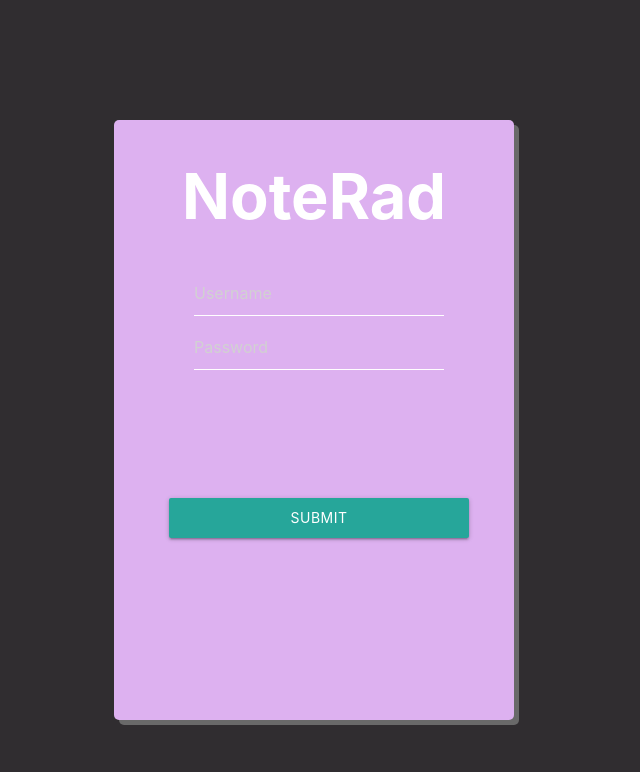
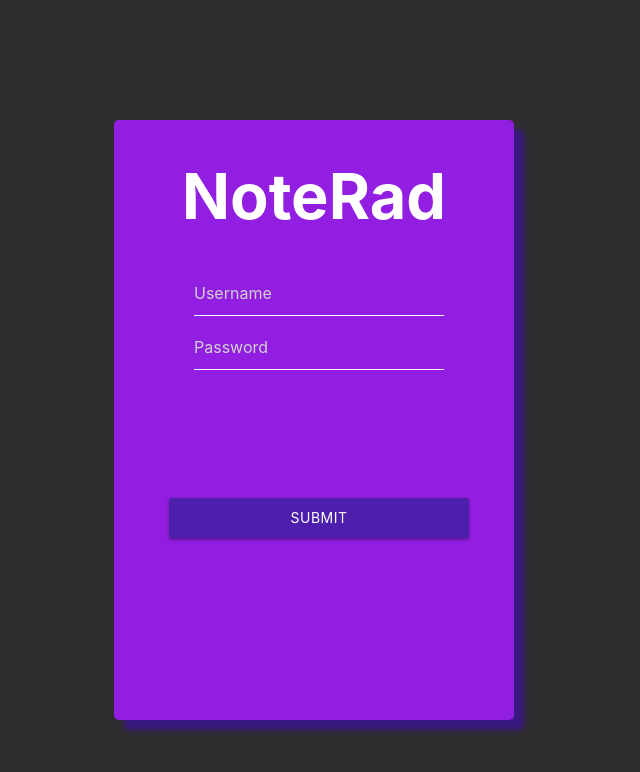
Before and after one commit to jedspears/notepad-frontend, a React (Create React App) app: page / in a window 1280 px wide. Shown: the top 772 px of the page, without its empty margins (398-1038 px from the left). Built offline with nearby package versions, Linux system fonts and the light colour scheme; no server answers.

Commit message:
coloring

```diff
--- a/src/UserLoginContainer.css
+++ b/src/UserLoginContainer.css
@@ -1,12 +1,12 @@
 #login-container {
-  background-color: rgb(221, 177, 240);
+  background-color: #921EE1;
   width: 400px;
   height: 600px;
   left: 40%;
   top: 15%;
   border-radius: 5px;
   position: absolute;
-  box-shadow: 5px 5px rgb(105, 105, 105);
+  box-shadow: 10px 10px 5px #3A1881;
 }
 
 h1 {
--- a/src/components/Notepad.js
+++ b/src/components/Notepad.js
@@ -55,7 +55,8 @@ function Notepad(props) {
           onChange={(e)=>props.handleChange(e)}
           type="text"
           value={props.selectedNote.title}
-          name="title">
+          name="title"
+          style={{color: weather.accent}}>
         </input>
         <div className="input-field" ></div>
           <textarea
--- a/src/components/UserLogin.js
+++ b/src/components/UserLogin.js
@@ -29,13 +29,15 @@ function UserLogin(props) {
   }
 
   return (
-    <form id="login-form"onSubmit={(e)=>handleSubmit(e)}>
+    <form id="login-form" onSubmit={(e)=>handleSubmit(e)}>
       <input
         id="login-field1"
         onChange={(e)=>handleChange(e)}
         value={userData.username}
         placeholder="Username"
-        name="username">
+        name="username"
+        style={{color: '#cff'}}
+        >
       </input>
       <input
         id="login-field2"
@@ -43,9 +45,11 @@ function UserLogin(props) {
         value={userData.password}
         type="password"
         placeholder="Password"
-        name="password">
+        name="password"
+        style={{color: '#fcf'}}
+        >
       </input>
-      <button className="btn waves-effect waves-light" type="submit" name="action" id="soobmit">Submit
+      <button className="btn waves-effect waves-light" type="submit" name="action" id="soobmit" style={{backgroundColor: '#4E1FAD'}}>Submit
         <i className="material-icons right"></i>
       </button>
     </form>
--- a/src/components/UserNote.js
+++ b/src/components/UserNote.js
@@ -1,15 +1,23 @@
 import React from 'react';
 import '../UserNote.css'
+import {WeatherContext} from '../weather-context'
 
 function UserNote(props) {
+
+  const [weather, setWeather] = React.useContext(WeatherContext)
+
   console.log(props)
   const renderNote = () => {
     if (props.note.id === props.selectedNote.id) {
       console.log(props.selectedNote.title)
       return (
-        <li id="baba" className="collection-item avatar">
-          <i id="selected-note-icon" class="material-icons circle">note</i>
-          <span id="note-card-title" className="title">
+        <li
+          id="baba"
+          className="collection-item avatar"
+          style={{backgroundColor: weather.background, color: weather.text}}
+        >
+          <i id="selected-note-icon" class="material-icons circle" style={{backgroundColor: weather.accent, boxShadow: '4px 4px  4px white, -4px 4px 4px white, 4px -4px 4px white, -4px -4px 4px white'}}>note</i>
+          <span id="note-card-title" className="title" >
             {props.selectedNote.title ? props.selectedNote.title : "Untitled"}
           </span>
           <p>first line</p>
@@ -20,12 +28,13 @@ function UserNote(props) {
         <li
         id="gaga"
         onClick={()=>props.selectNote(props.note)}
-        className="collection-item avatar">
-          <i id="note-icon" class="material-icons circle">note</i>
-          <span id="note-card-title" className="title">
+        className="collection-item avatar"
+        style={{backgroundColor: weather.text, color: weather.background}}
+        >
+          <i id="note-icon" class="material-icons circle" style={{backgroundColor: weather.accent}}>note</i>
+          <span id="note-card-title" className="title" >
             {props.note.title ? props.note.title : "Untitled"}
           </span>
-          <p>first line</p>
         </li>
       )
     }
--- a/src/components/Weather.js
+++ b/src/components/Weather.js
@@ -1,12 +1,16 @@
 import React from 'react';
 import '../Weather.css'
+import {WeatherContext} from '../weather-context'
 
 function Weather(props) {
+
+  const [weather, setWeather] = React.useContext(WeatherContext)
 
   return (
     <div>
       <h1 id="temp">{props.weather.temp}</h1>
-      <h3 id="summary">{props.weather.summary}</h3>
+      <h3 id="summary"
+      style={{color: weather.accent}}>{props.weather.summary}</h3>
     </div>
   )
 }
--- a/src/containers/UserLoginContainer.js
+++ b/src/containers/UserLoginContainer.js
@@ -1,6 +1,7 @@
 import React from 'react';
 import UserLogin from '../components/UserLogin'
 import '../UserLoginContainer.css'
+
 
 function UserLoginContainer(props) {
 
--- a/src/containers/UserNotesContainer.js
+++ b/src/containers/UserNotesContainer.js
@@ -1,8 +1,11 @@
 import React from 'react';
 import UserNote from '../components/UserNote'
 import '../UserNotesContainer.css'
+import {WeatherContext} from '../weather-context'
 
 function UserNotesContainer(props) {
+
+  const [weather, setWeather] = React.useContext(WeatherContext)
 
   const renderNotes = () => {
     console.log(props.notes)
@@ -13,13 +16,14 @@ function UserNotesContainer(props) {
           selectedNote={props.selectedNote}
           key={note.id}
           note={note}
+          style={{backgroundColor: weather.accent}}
         />
       )
     )
   }
 
   return (
-    <div id="notes-container">
+    <div id="notes-container" style={{backgroundColor: weather.accent}}>
       <ul id="note-collection" className="collection">
         {renderNotes()}
       </ul>
--- a/src/containers/WeatherContainer.js
+++ b/src/containers/WeatherContainer.js
@@ -1,12 +1,16 @@
 import React from 'react';
 import Weather from '../components/Weather'
+import {WeatherContext} from '../weather-context'
 
 function WeatherContainer(props) {
+
+  const [weather, setWeather] = React.useContext(WeatherContext)
 
   return (
     <div>
       <Weather
         weather={props.weather}
+        style={{text: weather.accent}}
       />
     </div>
   )
```
Also changed, not shown: src/UserLogin.css (line endings or trailing spaces).
